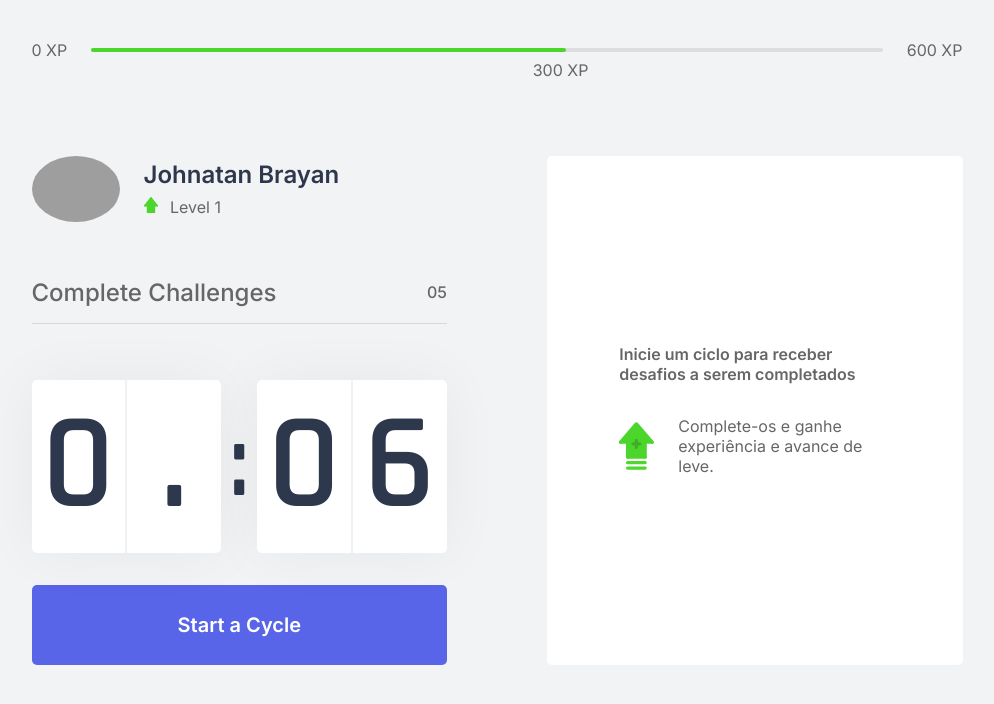
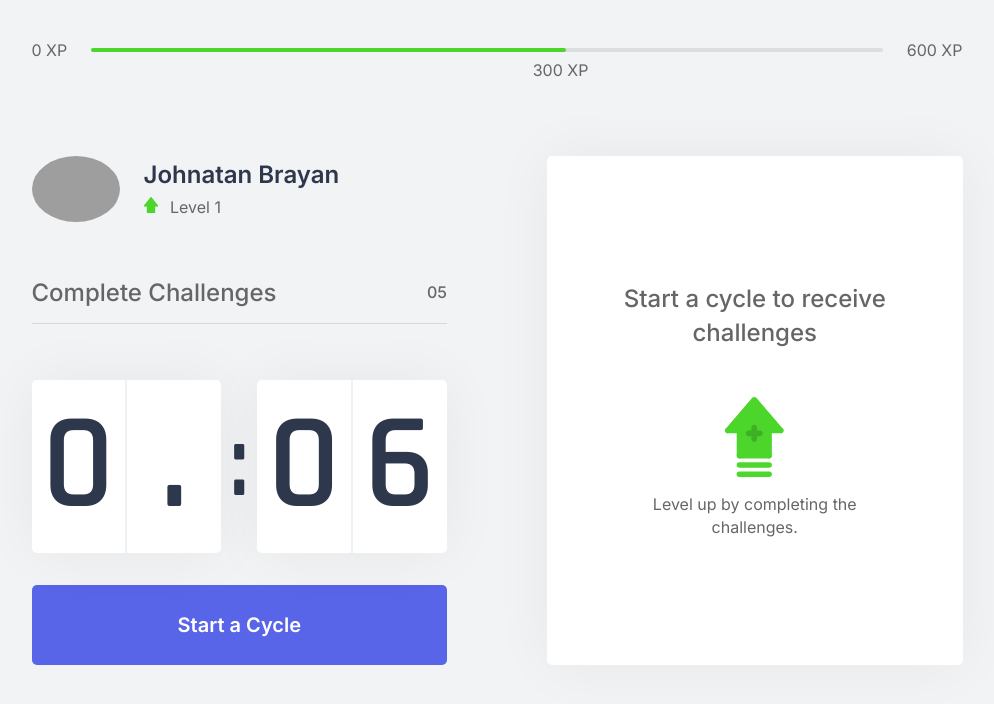
Before and after one commit to johnatanbrayan/move-it, a Next.js app: page / in a window 1280 px wide. Shown: the top 704 px of the page, without its empty margins (143-1137 px from the left). Built offline with nearby package versions, Linux system fonts and the light colour scheme; grey boxes are pictures that could not be loaded.

Commit message:
Change challenge Box

```diff
--- a/src/components/ChallengeBox.tsx
+++ b/src/components/ChallengeBox.tsx
@@ -3,12 +3,12 @@ import style from '../styles/components/ChallengeBox.module.css';
 export const ChallengeBox = () => (
   <div className={style.challengeBoxContainer}>
     <div className={style.challengeBoxNotActive}>
-      <strong>Inicie um ciclo para receber desafios a serem completados</strong>
+      <strong>Start a cycle to receive challenges</strong>
 
-      <div>
+      <p>
         <img src="icons/level-up.svg" alt="Icon Level Up" />
-        <p>Complete-os e ganhe experiência e avance de leve.</p>
-      </div>
+        Level up by completing the challenges.
+      </p>
     </div>
   </div>
 );
--- a/src/styles/components/ChallengeBox.module.css
+++ b/src/styles/components/ChallengeBox.module.css
@@ -1,27 +1,38 @@
 .challengeBoxContainer {
   height: 100%;
   background: var(--white);
-  padding: 1.4rem 2rem;
+  padding: 1.5rem 2rem;
   border-radius: 5px;
+  box-shadow: 0 0 60px rgba(0, 0, 0, 0.05);
+
   display: flex;
+  flex-direction: column;
   align-items: center;
   justify-content: center;
+  text-align: center;
 }
 
 .challengeBoxNotActive {
-  max-width: 271px;
+  display: flex;
+  flex-direction: column;
   align-items: center;
 }
 
-.challengeBoxNotActive > div {
-  display: flex;
-  margin-top: 2rem;
+.challengeBoxNotActive strong {
+  font-size: 1.5rem;
+  font-weight: 500;
+  line-height: 1.4;
 }
 
-.challengeBoxNotActive > div > img {
-  width: 35px;
+.challengeBoxNotActive p {
+  display: flex;
+  flex-direction: column;
+  align-items: center;
+  line-height: 1.4;
+  max-width: 70%;
+  margin-top: 3rem;
 }
 
-.challengeBoxNotActive > div > p {
-  margin-left: 1.5rem;
+.challengeBoxNotActive p img {
+  margin-bottom: 1rem;
 }
```
